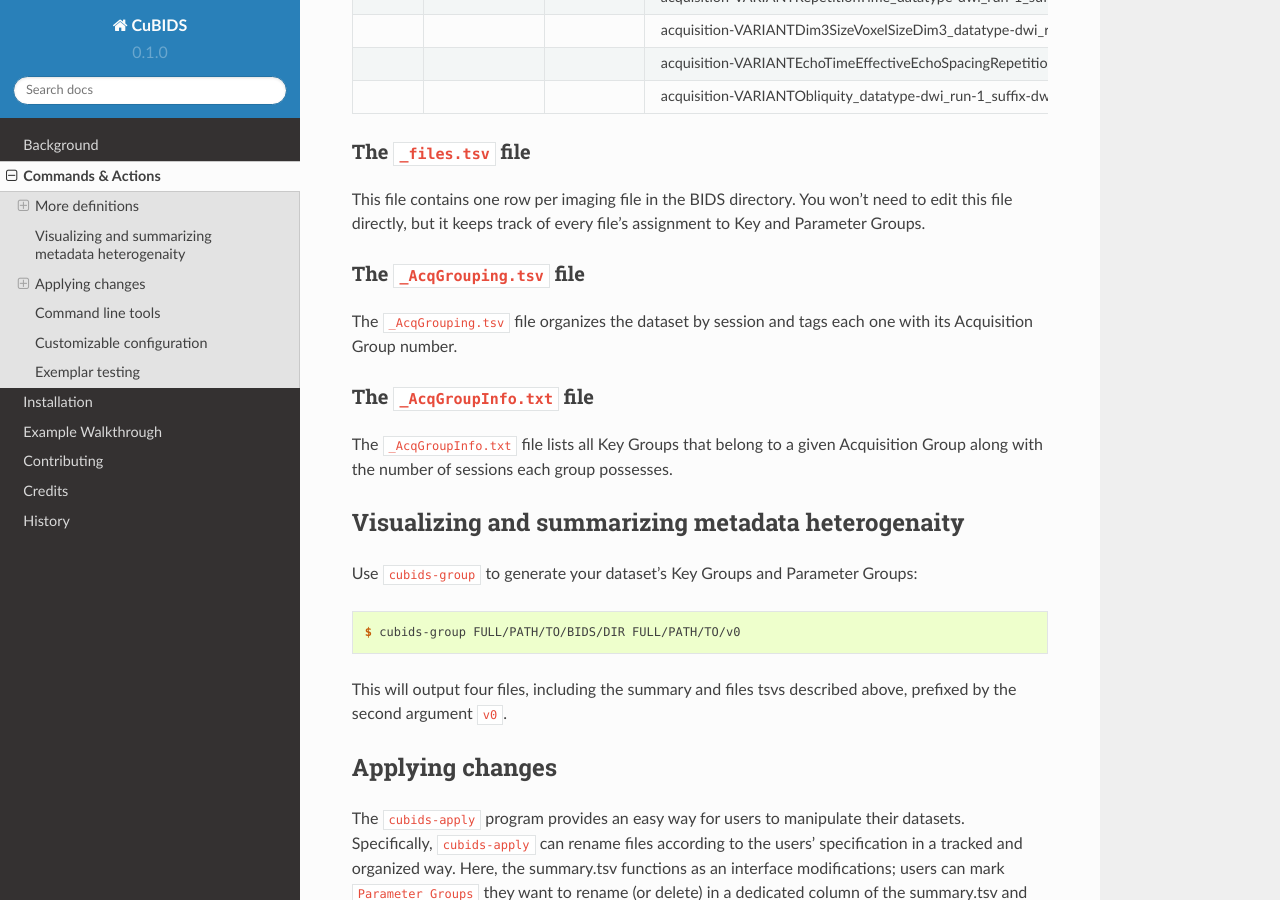
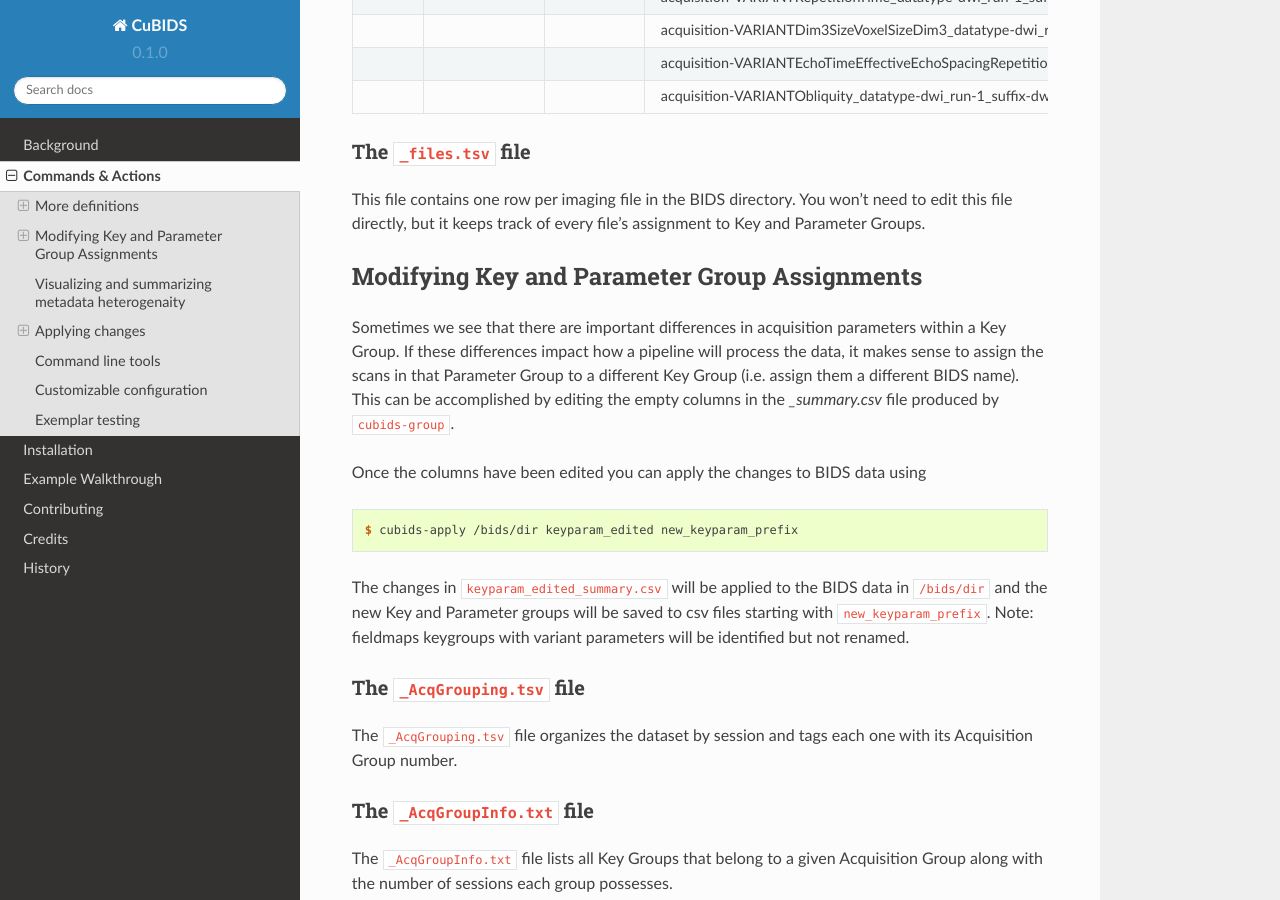
Before and after one commit to PennLINC/CuBIDS, a Sphinx documentation site: the page built from docs/usage.rst, in a window 1280 px wide and 900 px high, scrolled down 1736 px. Built offline with Sphinx 7.4.7 and the Read the Docs theme 2.0.0, drawn with Linux system fonts in a browser that asks for light colours.

Commit message:
[DOC] adding note about fmap renamekeygroups (#140)
Co-authored-by: Matt Cieslak <mattcieslak@gmail.com>

```diff
--- a/docs/usage.rst
+++ b/docs/usage.rst
@@ -91,8 +91,29 @@ directly, but it keeps track of every file's assignment to Key and Parameter Gro
 
 .. _acqgrouptsv:
 
+Modifying Key and Parameter Group Assignments
+---------------------------------------------
+
+Sometimes we see that there are important differences in acquisition parameters within a Key Group.
+If these differences impact how a pipeline will process the data, it makes sense to assign the scans
+in that Parameter Group to a different Key Group (i.e. assign them a different BIDS name). This can
+be accomplished by editing the empty columns in the `_summary.csv` file produced by ``cubids-group``.
+
+Once the columns have been edited you can apply the changes to BIDS data using
+
+.. code-block:: console
+
+    $ cubids-apply /bids/dir keyparam_edited new_keyparam_prefix
+
+The changes in ``keyparam_edited_summary.csv`` will be applied to the BIDS data in ``/bids/dir``
+and the new Key and Parameter groups will be saved to csv files starting with ``new_keyparam_prefix``. Note:
+fieldmaps keygroups with variant parameters will be identified but not renamed.
+
+
+
 The ``_AcqGrouping.tsv`` file
 ~~~~~~~~~~~~~~~~~~~~~~~~~~~~~~~
+
 
 The ``_AcqGrouping.tsv`` file organizes the dataset by session and tags each one with its Acquisition Group number.
 
```
